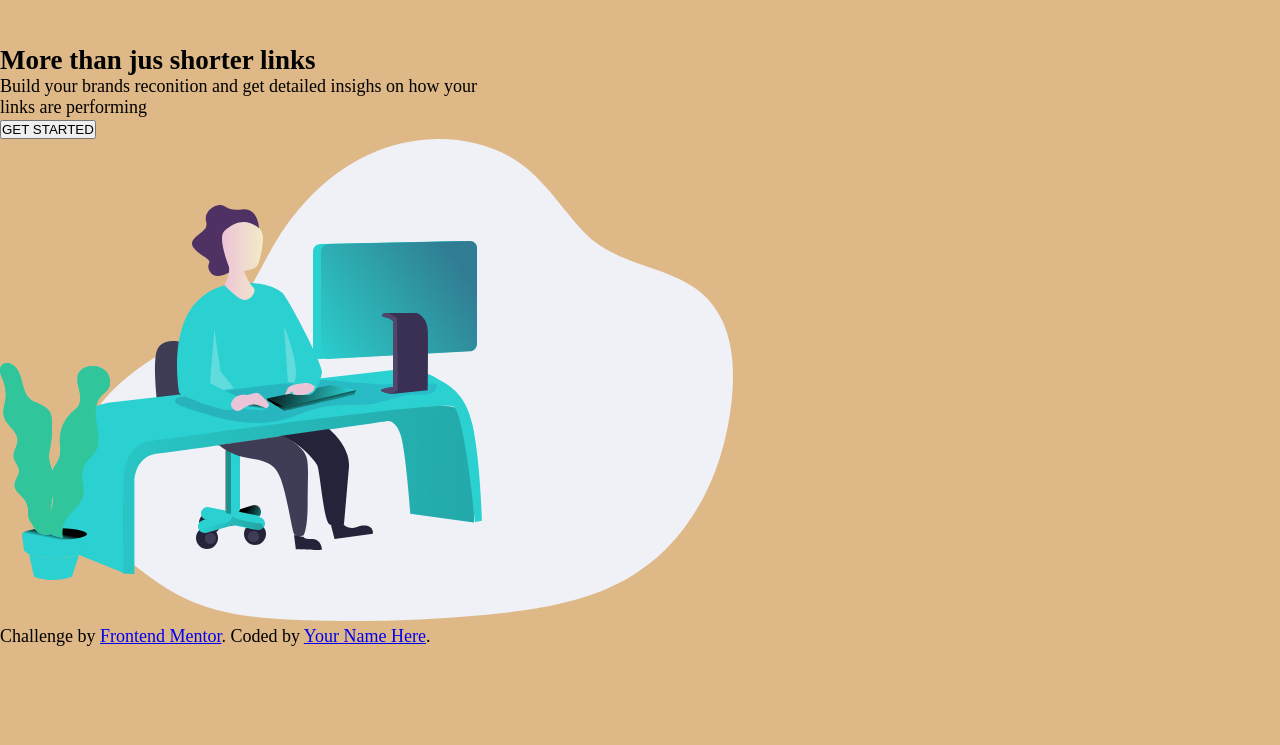
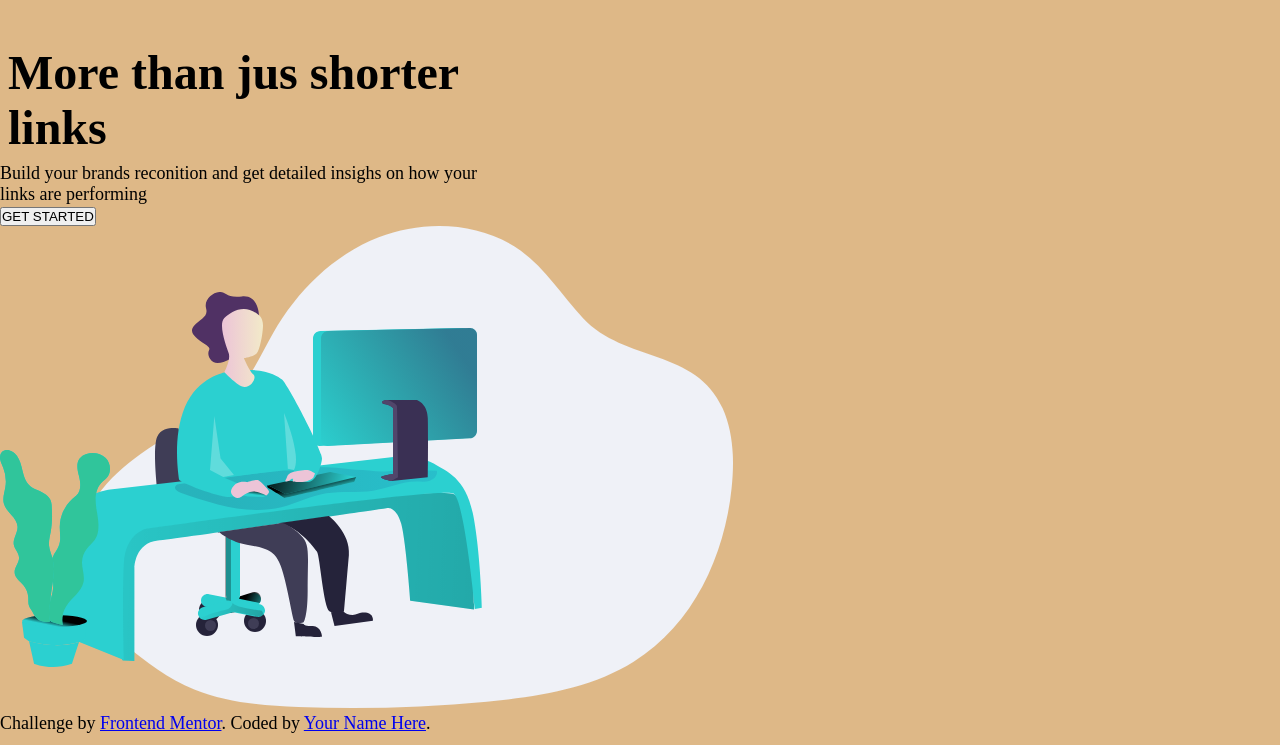
Before and after one commit to ThiernoHBah/URL-shortening-API-landing-page, a plain HTML site: page index.html in a window 1280 px wide. Shown: the part 55-800 px from the top of the page. Drawn offline with Linux system fonts and the light colour scheme; a script that the page names is missing.

Commit message:
made changes to my content h1 for the size of the font and margin

```diff
--- a/styles.css
+++ b/styles.css
@@ -74,3 +74,7 @@ section{
 .content{
     max-width: 30rem;
 }
+.content h1{
+    font-size: 3rem;
+    margin: 0.5rem;
+}
```
